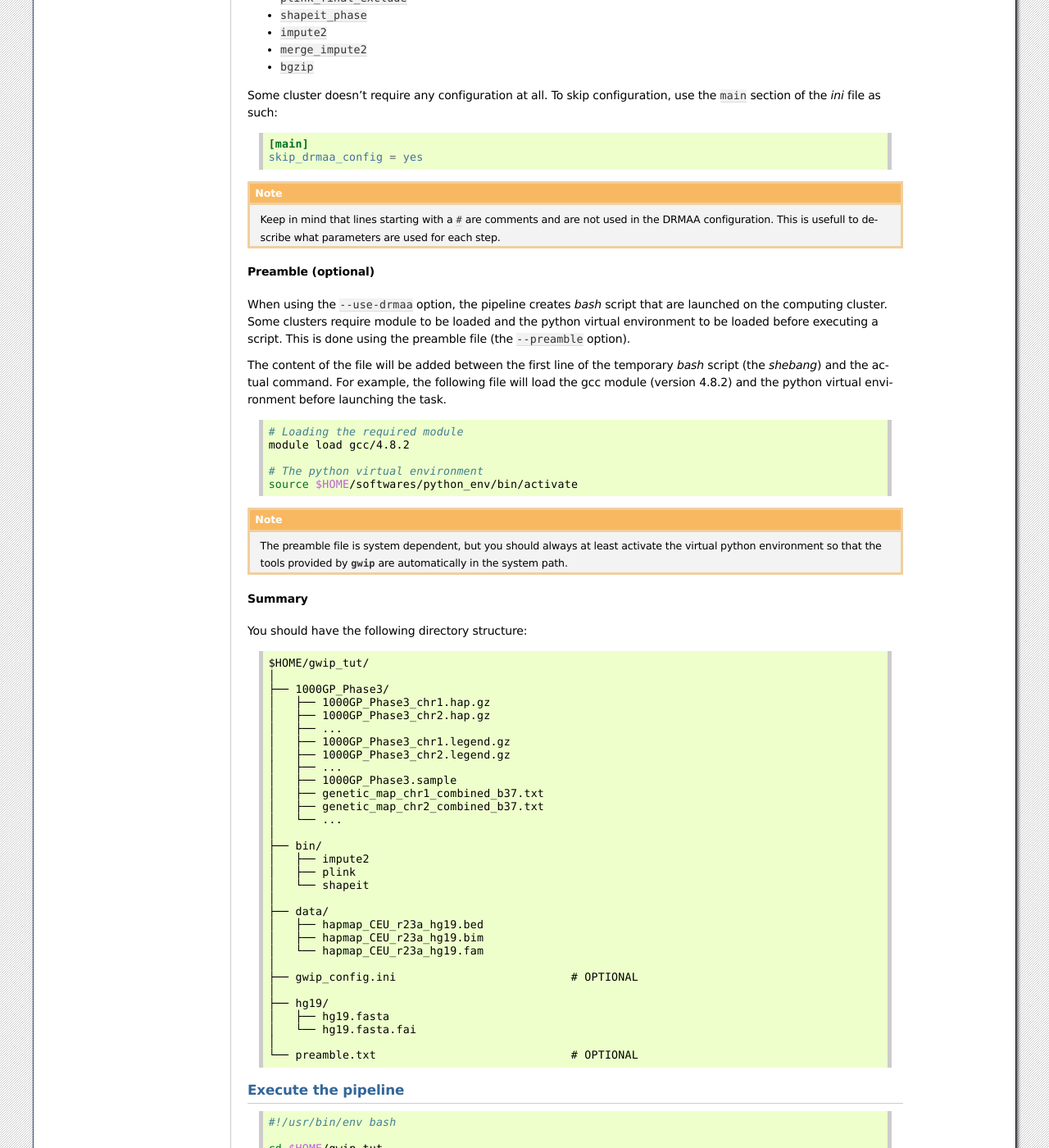
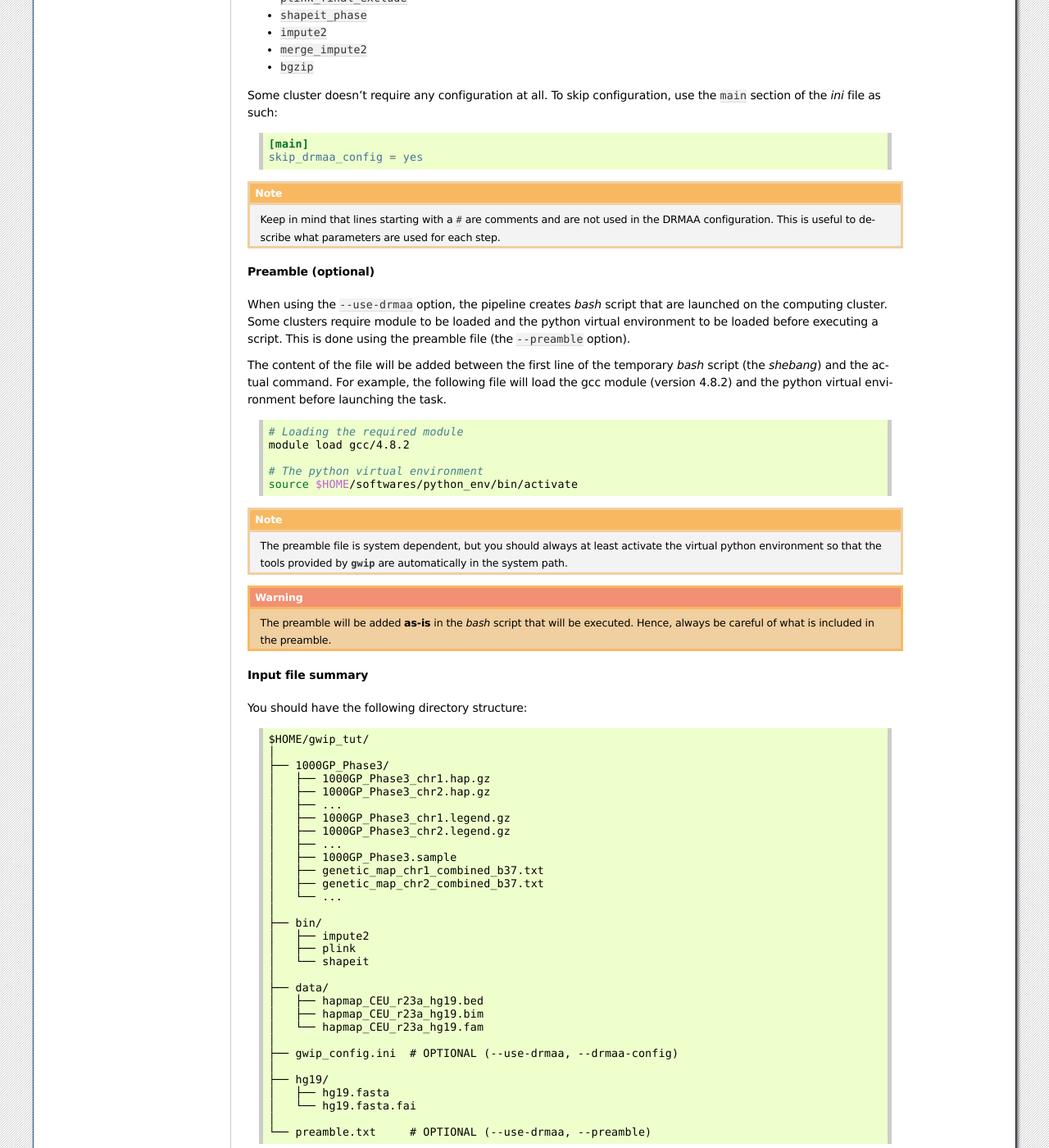
Before and after one commit to pgxcentre/genipe, a Sphinx documentation site: the page built from docs/tutorials/tutorial_gwip.rst, in a window 1280 px wide and 1400 px high, scrolled down 2944 px. Shown: the whole window at 82% size. Built offline with Sphinx 7.4.7, drawn with Linux system fonts in a browser that asks for light colours; some of the changed text lies outside the part shown.

Commit message:
Minor modification

```diff
--- a/docs/tutorials/tutorial_gwip.rst
+++ b/docs/tutorials/tutorial_gwip.rst
@@ -238,7 +238,7 @@ use the ``main`` section of the *ini* file as such:
 .. note::
 
    Keep in mind that lines starting with a ``#`` are comments and are not used
-   in the DRMAA configuration. This is usefull to describe what parameters are
+   in the DRMAA configuration. This is useful to describe what parameters are
    used for each step.
 
 Preamble (optional)
@@ -268,9 +268,14 @@ environment before launching the task.
    activate the virtual python environment so that the tools provided by
    :py:mod:`gwip` are automatically in the system path.
 
+.. warning::
 
-Summary
-""""""""
+   The preamble will be added **as-is** in the *bash* script that will be
+   executed. Hence, always be careful of what is included in the preamble.
+
+
+Input file summary
+"""""""""""""""""""
 
 You should have the following directory structure:
 
@@ -300,13 +305,13 @@ You should have the following directory structure:
    │   ├── hapmap_CEU_r23a_hg19.bim
    │   └── hapmap_CEU_r23a_hg19.fam
    │
-   ├── gwip_config.ini                          # OPTIONAL
+   ├── gwip_config.ini  # OPTIONAL (--use-drmaa, --drmaa-config)
    │
    ├── hg19/
    │   ├── hg19.fasta
    │   └── hg19.fasta.fai
    │
-   └── preamble.txt                             # OPTIONAL
+   └── preamble.txt     # OPTIONAL (--use-drmaa, --preamble)
 
 
 .. _gwip-tut-execute:
```
